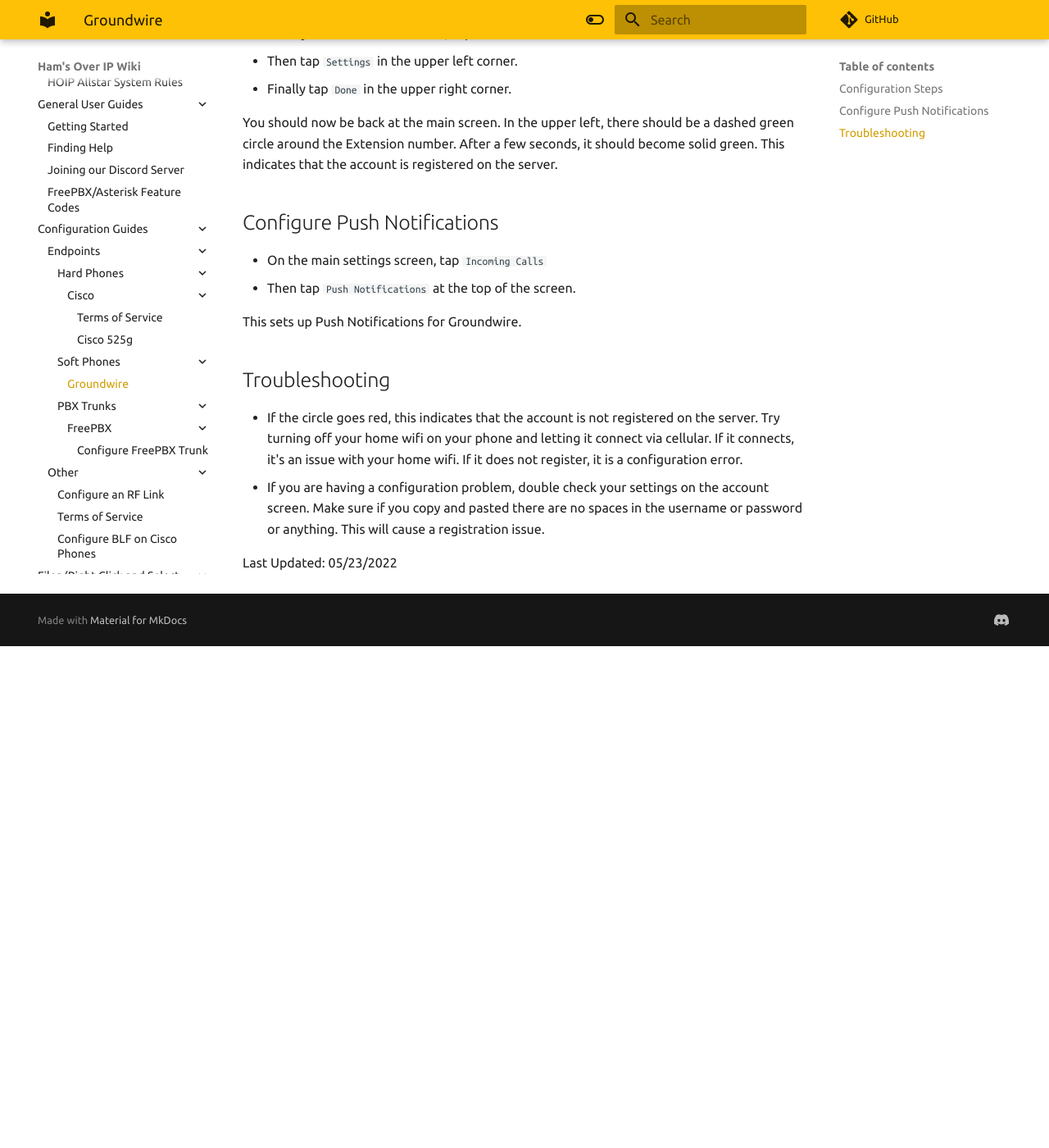
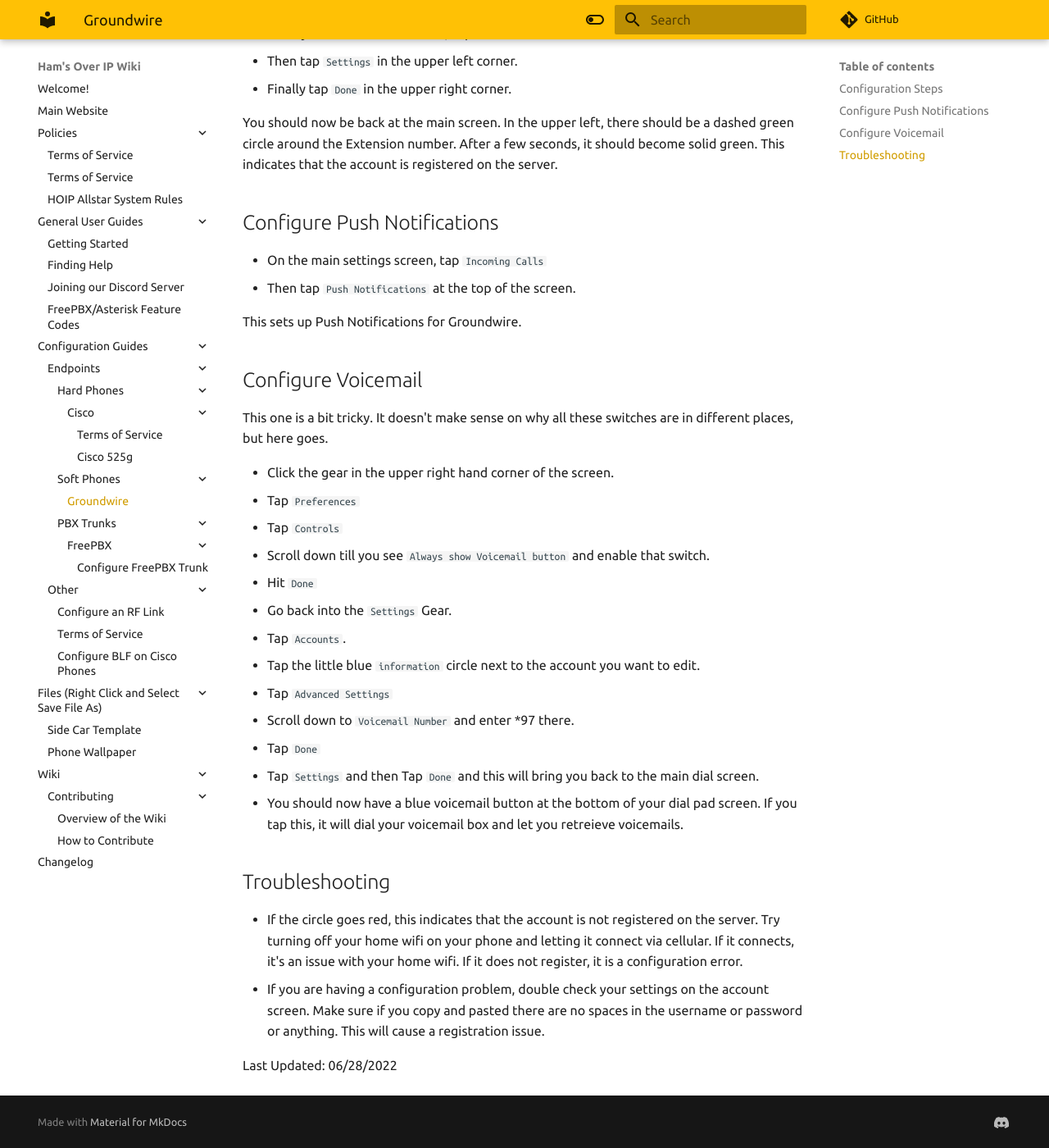
Before and after one commit to hamsoverip/wiki, an MkDocs documentation site: the page built from docs/endpoints/soft_phones/groundwire/groundwire.md, in a window 1280 px wide and 1400 px high, scrolled down 1018 px. Shown: the whole window at 82% size. Built offline with MkDocs 1.6.1 and Material for MkDocs 9.7.7, drawn with Linux system fonts in a browser that asks for light colours; comment, search, counter and statistics services are not loaded; before the commit the page ends 1806 px from its top, so only the background shows below that.

Commit message:
Updated Groundwire Configuration - Added Voicemail Configuration - N8ACL 06282022

````diff
--- a/docs/endpoints/soft_phones/groundwire/groundwire.md
+++ b/docs/endpoints/soft_phones/groundwire/groundwire.md
@@ -34,9 +34,27 @@
 
 This sets up Push Notifications for Groundwire.
 
+## Configure Voicemail
+
+This one is a bit tricky. It doesn't make sense on why all these switches are in different places, but here goes.
+
+* Click the gear in the upper right hand corner of the screen.
+* Tap ```Preferences```
+* Tap ```Controls```
+* Scroll down till you see ```Always show Voicemail button``` and enable that switch.
+* Hit ```Done```
+* Go back into the ```Settings``` Gear.
+* Tap ```Accounts```.
+* Tap the little blue ```information``` circle next to the account you want to edit.
+* Tap ```Advanced Settings```
+* Scroll down to ```Voicemail Number``` and enter \*97 there.
+* Tap ```Done```
+* Tap ```Settings``` and then Tap ```Done``` and this will bring you back to the main dial screen.
+* You should now have a blue voicemail button at the bottom of your dial pad screen. If you tap this, it will dial your voicemail box and let you retreieve voicemails.
+
 ## Troubleshooting
 
 * If the circle goes red, this indicates that the account is not registered on the server. Try turning off your home wifi on your phone and letting it connect via cellular. If it connects, it's an issue with your home wifi. If it does not register, it is a configuration error.
 * If you are having a configuration problem, double check your settings on the account screen. Make sure if you copy and pasted there are no spaces in the username or password or anything. This will cause a registration issue.
 
-Last Updated: 05/23/2022
+Last Updated: 06/28/2022
````
Also changed, not shown: docs/General/changelog.md (+2 -0 lines).
